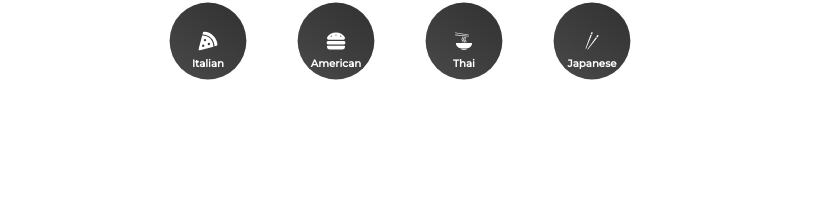
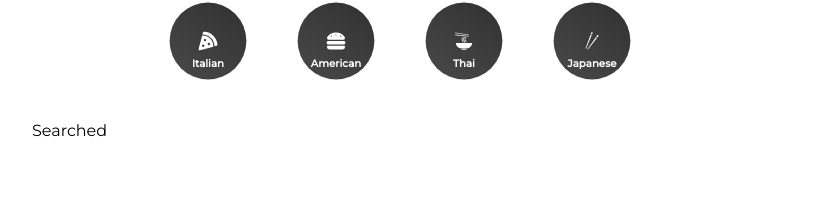
Before and after one commit to Bradley-Bird/recipe-_app, a React (Create React App) app: page /searched/1 in a window 1280 px wide. Shown: the part 100-300 px from the top of the page, without its empty margins (224-1055 px from the left). Built offline with nearby package versions, Linux system fonts and the light colour scheme.

Commit message:
router hooked up to search input

```diff
--- a/src/components/Popular.js
+++ b/src/components/Popular.js
@@ -53,7 +53,6 @@
           })}
         </Splide>
       </Wrapper>
-      );
     </div>
   );
 }
--- a/src/components/Search.js
+++ b/src/components/Search.js
@@ -1,12 +1,15 @@
 import { useState } from 'react';
 import styled from 'styled-components';
 import { FaSearch } from 'react-icons/fa';
+import { useNavigate } from 'react-router-dom';
 
 function Search() {
   const [input, setInput] = useState('');
+  const navigate = useNavigate();
 
   const submitHandler = (e) => {
     e.preventDefault();
+    navigate(`/searched/${input}`);
   };
   return (
     <FormStyle onSubmit={submitHandler}>
--- a/src/pages/Pages.js
+++ b/src/pages/Pages.js
@@ -1,7 +1,8 @@
 import React from 'react';
 import Home from './Home';
+import Cuisine from './Cuisine';
+import Searched from './Searched';
 import { Routes, Route } from 'react-router-dom';
-import Cuisine from './Cuisine';
 
 function Pages() {
   return (
@@ -9,6 +10,7 @@
       <Routes>
         <Route path="/" element={<Home />} />
         <Route path="/cuisine/:type" element={<Cuisine />} />
+        <Route path="/searched/:searched" element={<Searched />} />
       </Routes>
     </div>
   );
--- /dev/null
+++ b/src/pages/Searched.js
@@ -0,0 +1,7 @@
+import React from 'react';
+
+function Searched() {
+  return <div>Searched</div>;
+}
+
+export default Searched;
```
